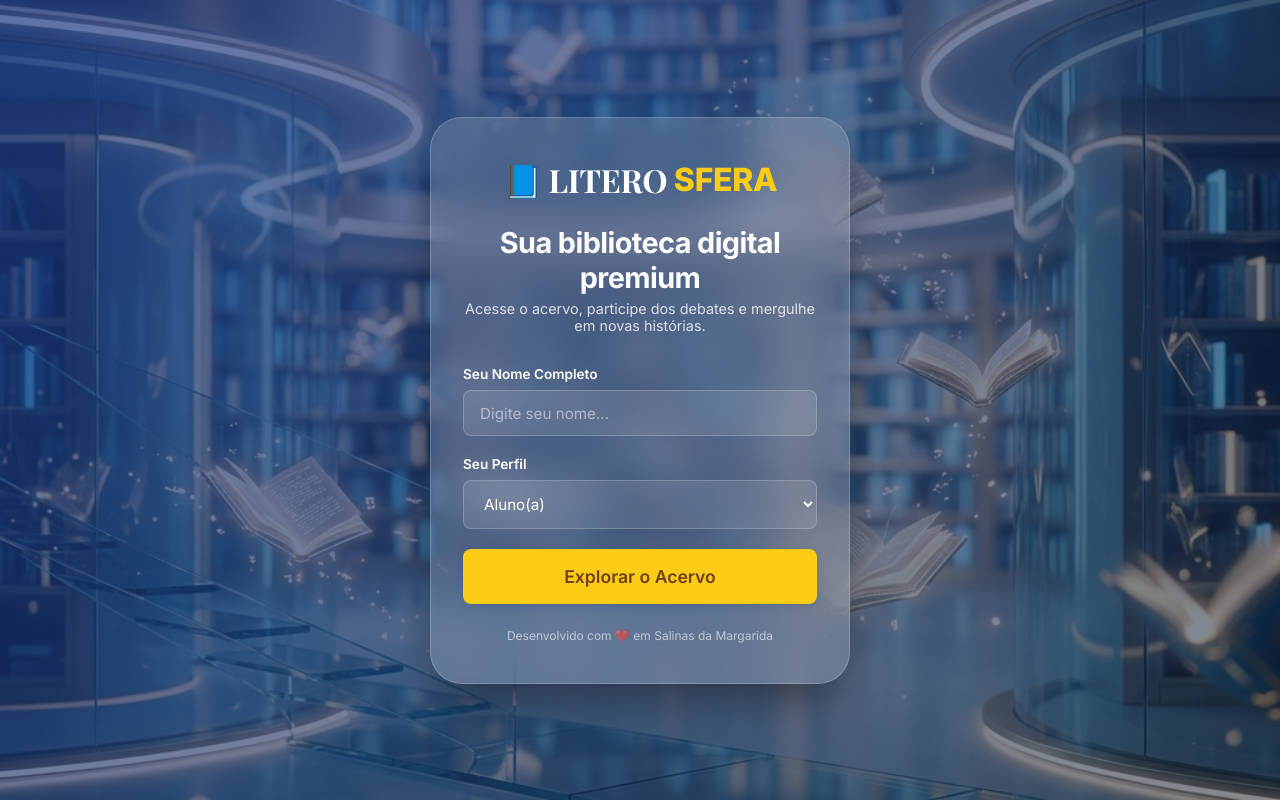
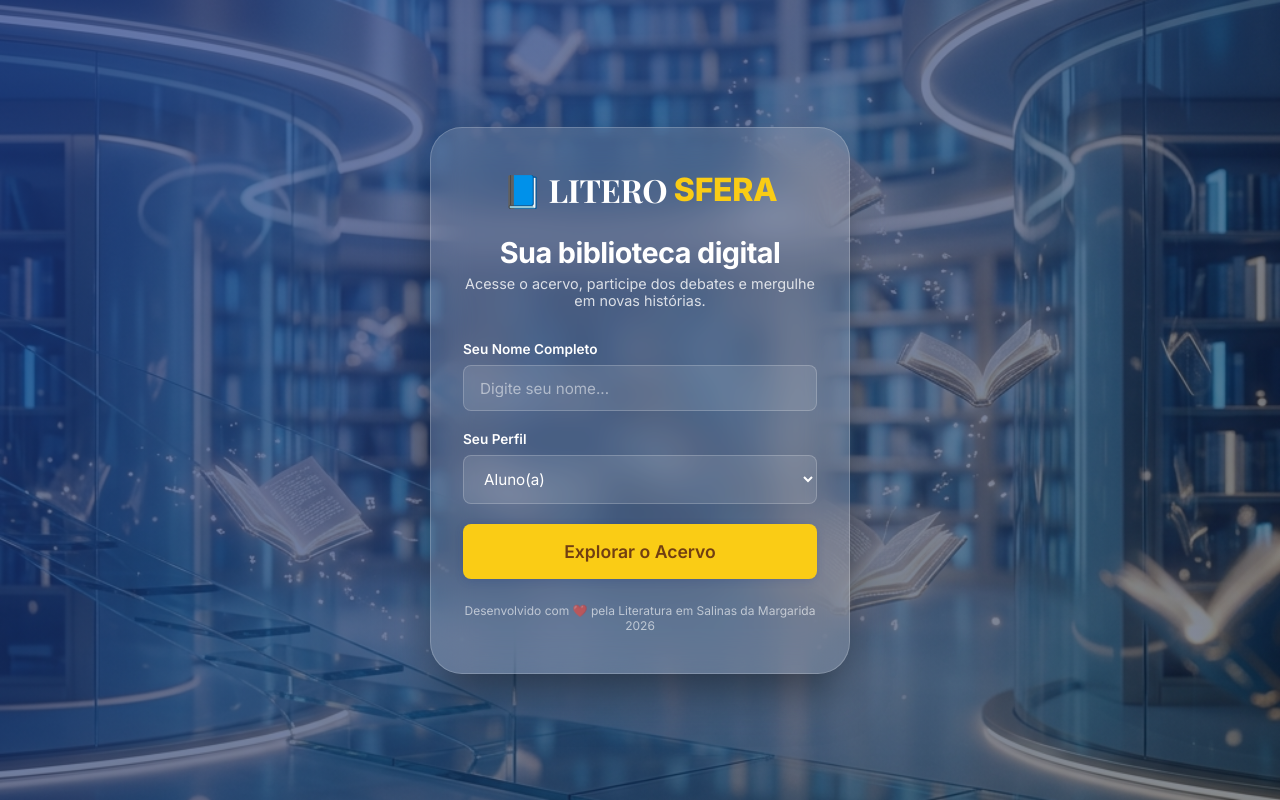
Before and after one commit to autenticadigital/literosfera2026, a plain HTML site: page index.html in a window 1280 px wide. Drawn offline with nearby package versions, Linux system fonts and the light colour scheme; a web font is replaced by a local one.

Commit message:
Update index.html

```diff
--- a/index.html
+++ b/index.html
@@ -284,7 +284,7 @@
                 <div class="logo">
                     <span style="font-size: 2rem;">📘</span> LITERO<span class="highlight" style="color:var(--accent);">SFERA</span>
                 </div>
-                <h1 class="page-title">Sua biblioteca digital premium</h1>
+                <h1 class="page-title">Sua biblioteca digital</h1>
                 <p class="page-subtitle">Acesse o acervo, participe dos debates e mergulhe em novas histórias.</p>
 
                 <div class="form-group">
@@ -305,7 +305,7 @@
                 <button class="btn btn-primary" onclick="login()">Explorar o Acervo</button>
 
                 <p style="text-align:center; font-size:0.75rem; color:rgba(255,255,255,0.6); margin-top:1.5rem;">
-                    Desenvolvido com ❤️ em Salinas da Margarida
+                    Desenvolvido com ❤️ pela Literatura em Salinas da Margarida 2026
                 </p>
             </div>
         </section>
```
